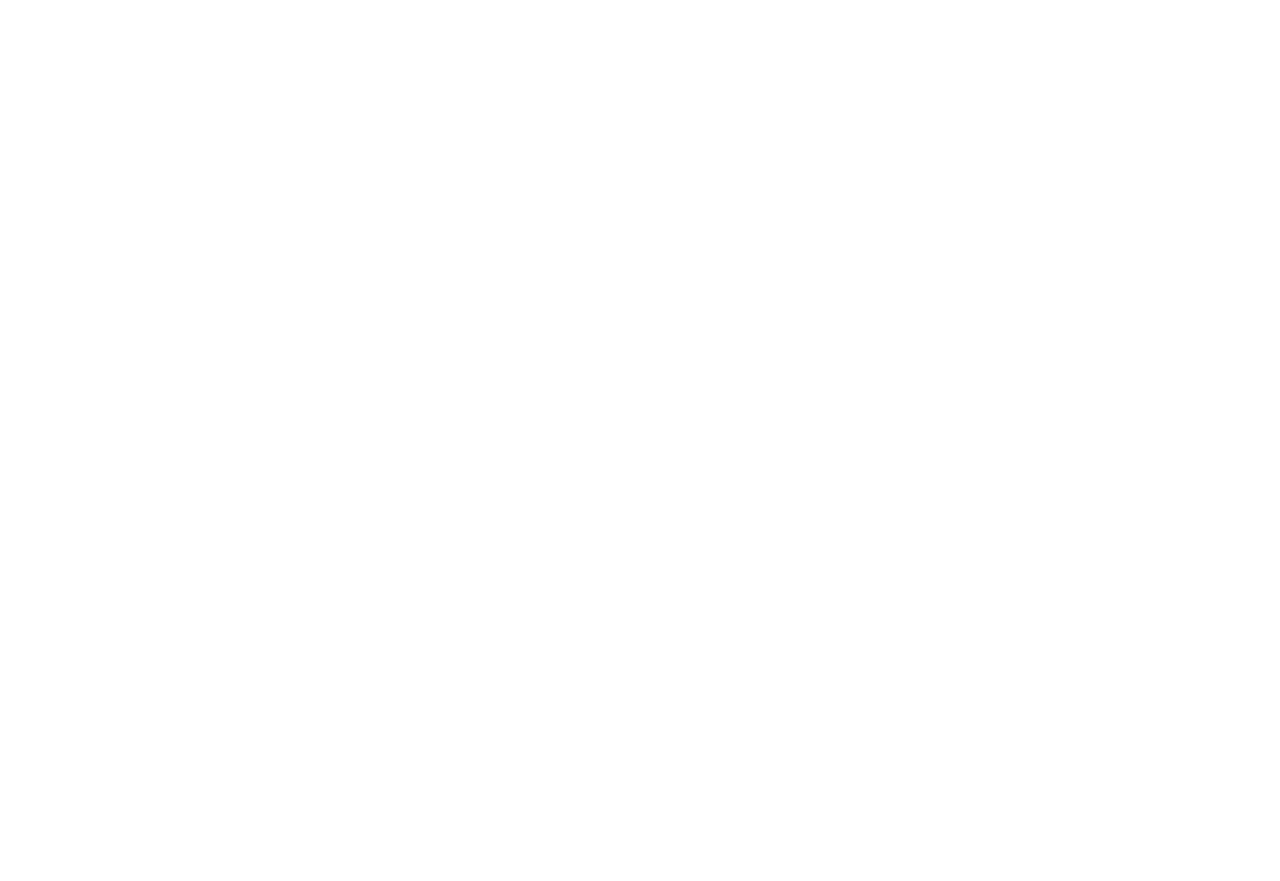
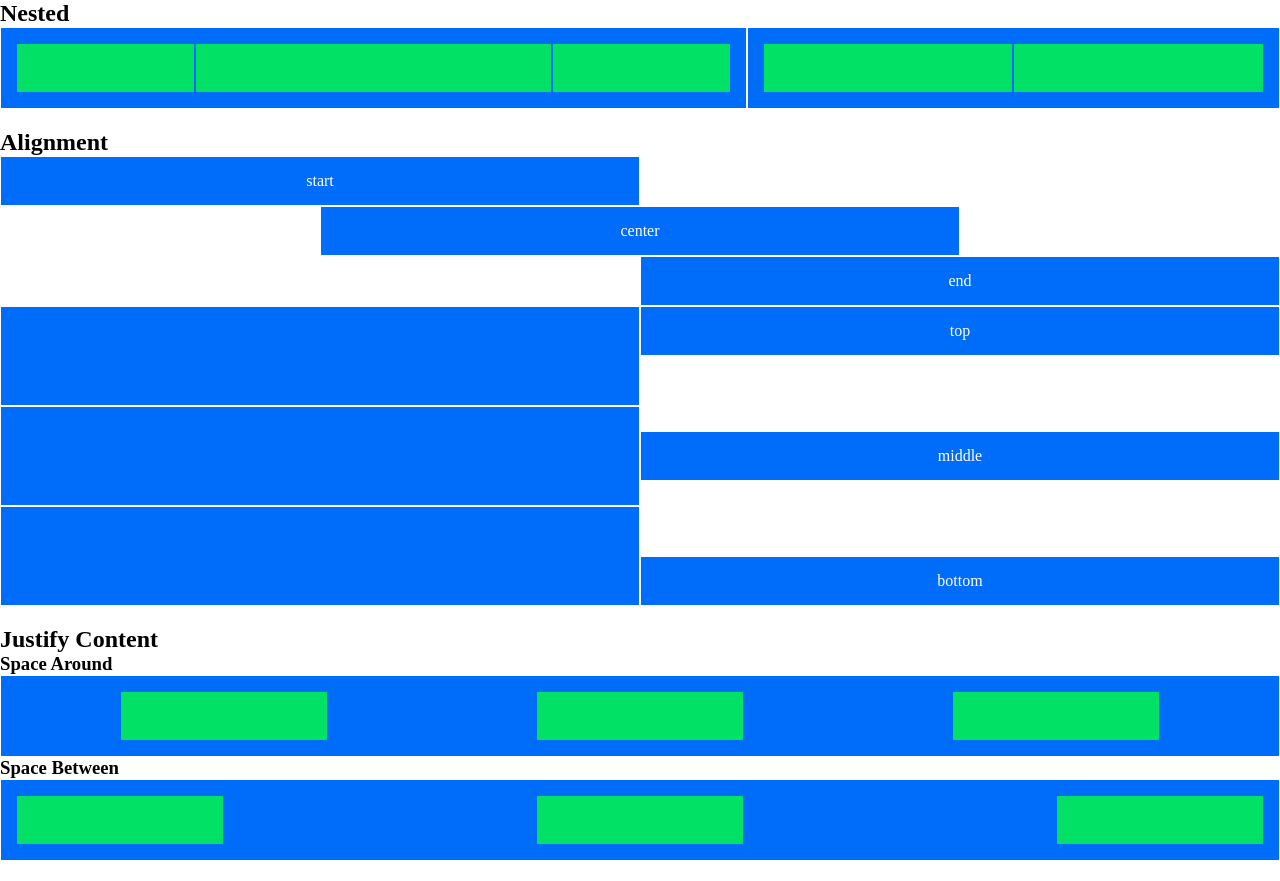
Before and after one commit to DennisGambini/html-css-12bool, a plain HTML site: page bonus/bonus.html in a window 1280 px wide. Before the commit the page ends 800 px from the top, so only its background shows below. Drawn offline with Linux system fonts and the light colour scheme.

Commit message:
bonus: fine esercizio

```diff
--- a/bonus/bonus.html
+++ b/bonus/bonus.html
@@ -6,9 +6,76 @@
     <meta name="viewport" content="width=device-width, initial-scale=1.0">
     <link rel="stylesheet" href="../css/framework.css">
     <link rel="stylesheet" href="../css/style.css">
+    <link rel="stylesheet" href="../css/bonus.css">
     <title>Bonus</title>
 </head>
 <body>
+    <!-- sezione uno -->
+    <section class="section-one">
+        <h1>Nested</h1>
 
+        <div class="row">
+            <div class="box col-xs-7 row">
+                <div class="nested-box col-xs-3"></div>
+                <div class="nested-box col-xs-6"></div>
+                <div class="nested-box col-xs-3"></div>
+            </div>
+            <div class="box col-xs-5 row">
+                <div class="nested-box col-xs-6"></div>
+                <div class="nested-box col-xs-6"></div>
+            </div>
+        </div>
+    </section>
+
+    <!-- sezione due -->
+    <section>
+        <!-- start center end -->
+        <h1>Alignment</h1>
+
+        <div class="row start">
+            <div class="box col-xs-6">start</div>
+        </div>
+        <div class="row center">
+            <div class="box col-xs-6">center</div>
+        </div>
+        <div class="row end">
+            <div class="box col-xs-6">end</div>
+        </div>
+
+        <!-- top middle bottom -->
+        <div class="row big">
+            <div class="box col-xs-6"></div>
+            <div class="box col-xs-6 top">top</div>
+        </div>
+        <div class="row big">
+            <div class="box col-xs-6"></div>
+            <div class="box col-xs-6 middle">middle</div>
+        </div>
+        <div class="row big">
+            <div class="box col-xs-6"></div>
+            <div class="box col-xs-6 bottom">bottom</div>
+        </div>
+    </section>
+
+    <!-- sezione tre -->
+    <section>
+        <h1>Justify content</h1>
+
+        <h3>Space around</h3>
+        <div class="row">
+            <div class="box col-xs-12 row around">
+                <div class="nested-box col-xs-2"></div>
+                <div class="nested-box col-xs-2"></div>
+                <div class="nested-box col-xs-2"></div>
+            </div>
+        </div>
+
+        <h3>Space between</h3>
+        <div class="box col-xs-12 row between">
+            <div class="nested-box col-xs-2"></div>
+            <div class="nested-box col-xs-2"></div>
+            <div class="nested-box col-xs-2"></div>
+        </div>
+    </section>
 </body>
 </html>
--- /dev/null
+++ b/css/bonus.css
@@ -0,0 +1,6 @@
+.big{
+    min-height: 100px;
+}
+h1,h3{
+    text-transform: capitalize;
+}
--- a/css/framework.css
+++ b/css/framework.css
@@ -7,6 +7,34 @@
 .row{
     display: flex;
     flex-flow: row nowrap;
+}
+
+/* justify content */
+.start{
+    justify-content: flex-start;
+}
+.center{
+    justify-content: center;
+}
+.end{
+    justify-content: flex-end;
+}
+.around{
+    justify-content: space-around;
+}
+.between{
+    justify-content: space-between;
+}
+
+/* align self */
+.top{
+    align-self: flex-start;
+}
+.middle{
+    align-self: center;
+}
+.bottom{
+    align-self: flex-end;
 }
 
 /* colonne */
--- a/css/style.css
+++ b/css/style.css
@@ -4,6 +4,7 @@
     border: 1px solid white;
     text-align: center;
     vertical-align: middle;
+    min-height: 50px;
 }
 .nested-box{
     background-color: #00E165;
@@ -11,6 +12,7 @@
     border: 1px solid #006CFA;
     text-align: center;
     vertical-align: middle;
+    min-height: 50px;
 }
 .row{
     color: white;
@@ -18,6 +20,3 @@
 section{
     margin-bottom: 20px;
 }
-.section-two .box, .section-three .box{
-    height: 50px;
-}
```
